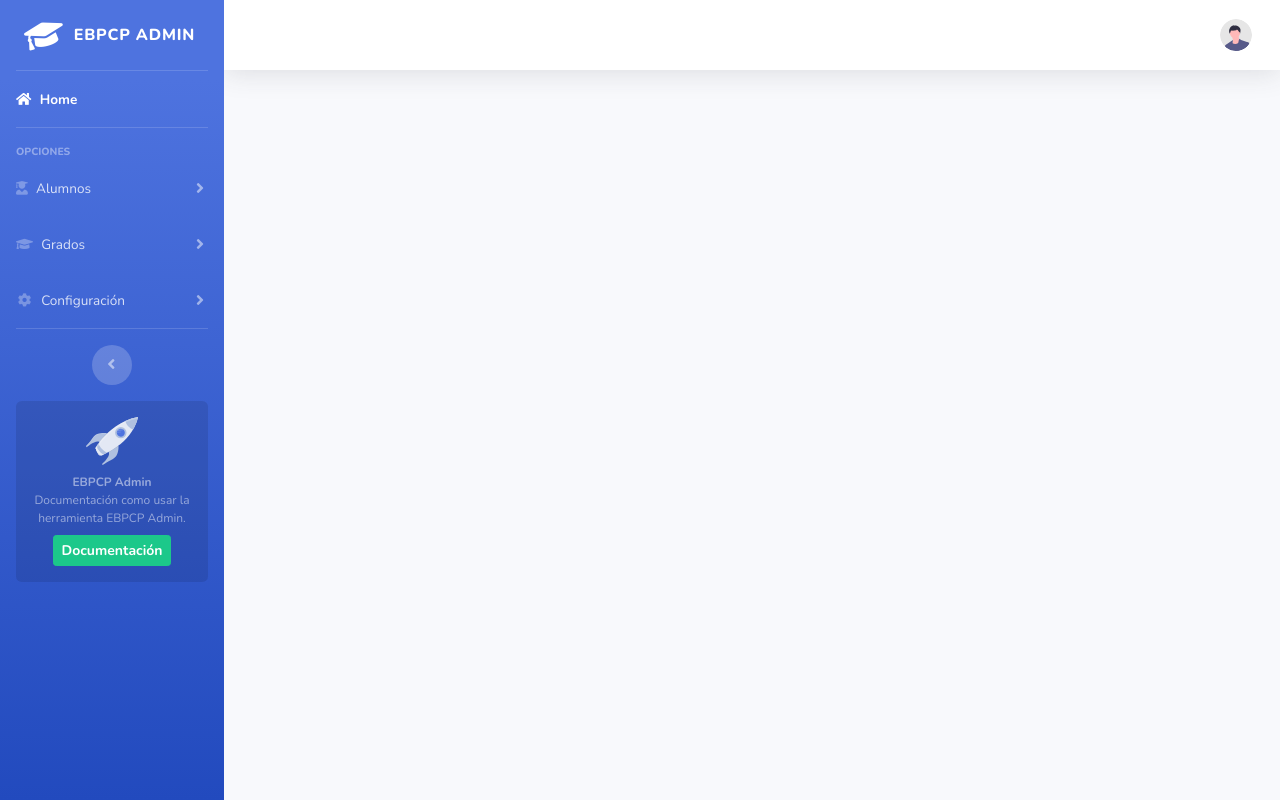
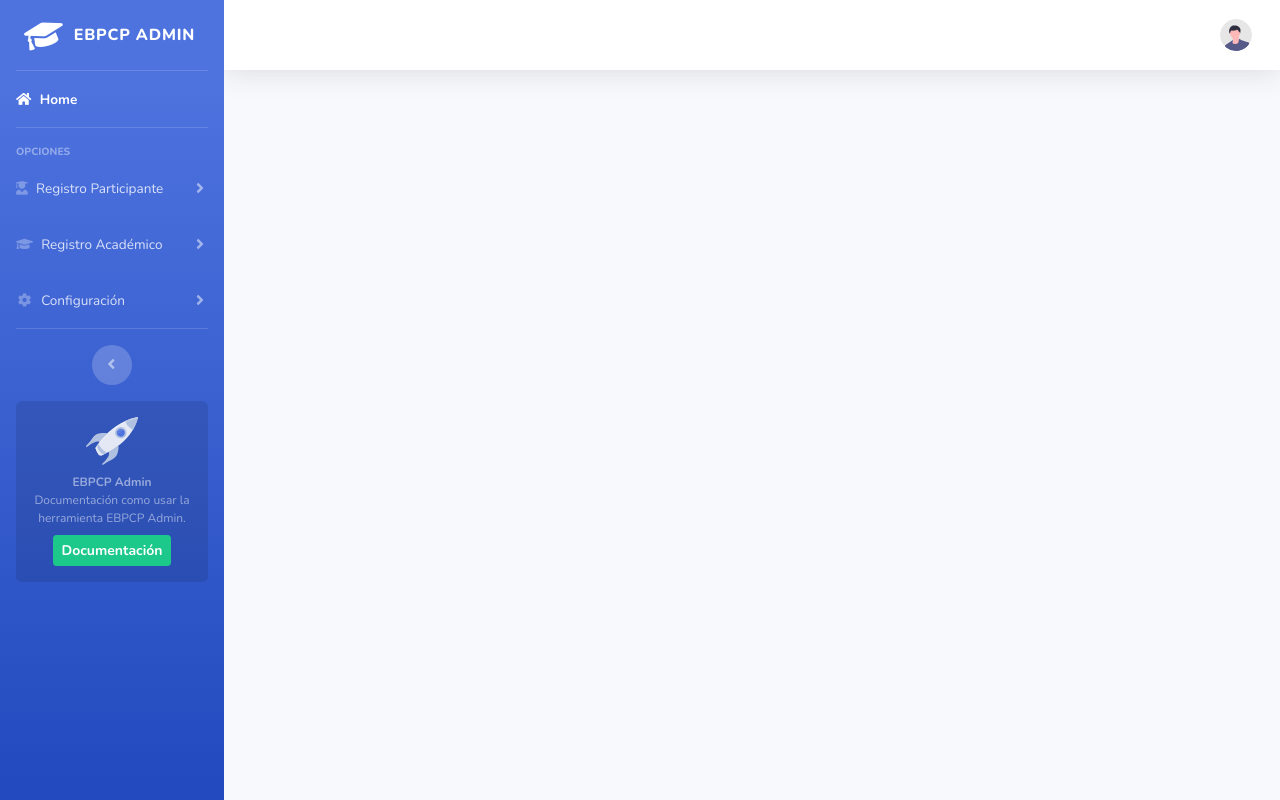
Before and after one commit to JeisonFernandez/EBPCPAdmin, a PHP site: page /EBPCPAdmin/views/Templates/header.php in a window 1280 px wide. Run offline with PHP 8.4, Linux system fonts and the light colour scheme; the template is opened without the code that fills it, so the values that code supplies are empty; some libraries are stand-ins or nearby versions.

Commit message:
completando vista

```diff
--- a/views/Templates/header.php
+++ b/views/Templates/header.php
@@ -65,14 +65,14 @@
                 <a class="nav-link collapsed" href="#" data-toggle="collapse" data-target="#collapseOne"
                     aria-expanded="true" aria-controls="collapseOne">
                     <i class="fas fa-user-graduate"></i>
-                    <span>Alumnos</span>
+                    <span>Registro Participante</span>
                 </a>
                 <div id="collapseOne" class="collapse" aria-labelledby="headingOne" data-parent="#accordionSidebar">
                     <div class="bg-white py-2 collapse-inner rounded">
                         <h6 class="collapse-header">Datos:</h6>
                         <a class="collapse-item" href="Estudiantes"><i class="fas fa-user-graduate"></i> Alumnos</a>
                         <a class="collapse-item" href="Representantes"><i class="fas fa-users"></i> Representantes</a>
-                        <a class="collapse-item" href="Historico"><i class="fas fa-history"></i> Historico</a>
+                        <a class="collapse-item" href="Historico"><i class="fas fa-history"></i> Histórico</a>
                     </div>
                 </div>
             </li>
@@ -82,7 +82,7 @@
                 <a class="nav-link collapsed" href="#" data-toggle="collapse" data-target="#collapseTwo"
                     aria-expanded="true" aria-controls="collapseTwo">
                     <i class="fas fa-graduation-cap"></i>
-                    <span>Grados</span>
+                    <span>Registro Académico</span>
                 </a>
                 <div id="collapseTwo" class="collapse" aria-labelledby="headingTwo" data-parent="#accordionSidebar">
                     <div class="bg-white py-2 collapse-inner rounded">
```
